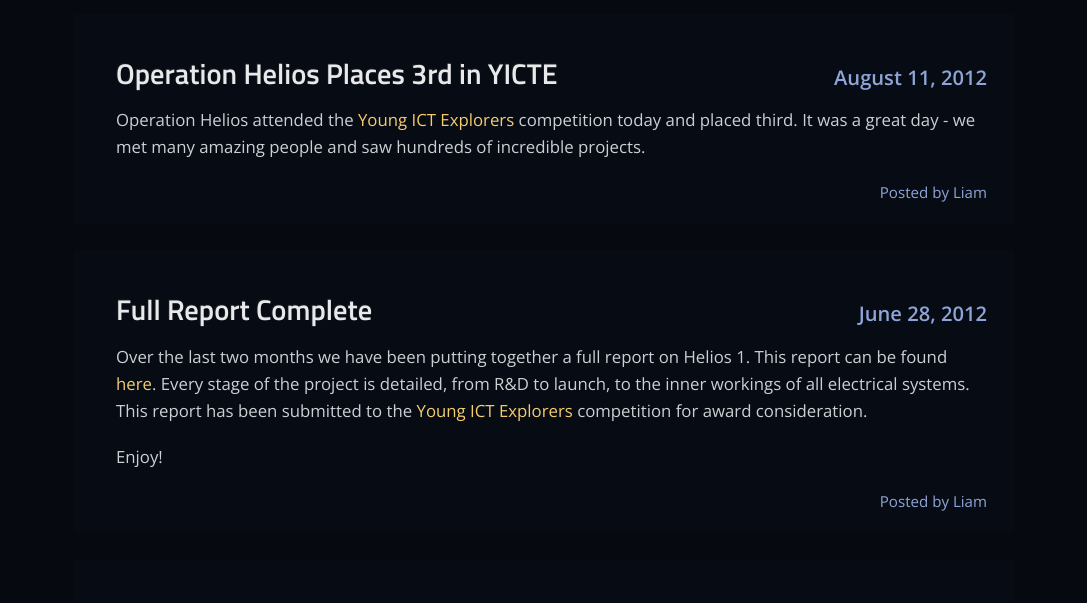
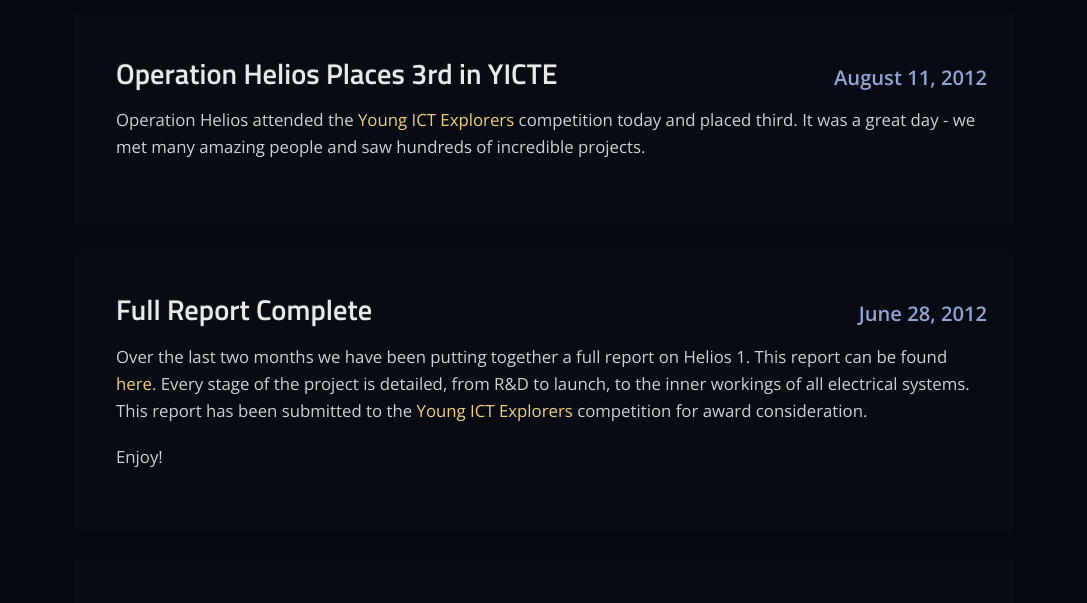
Before and after one commit to Operation-Helios/Operation-Helios.github.io, a plain HTML site: page helios1.html in a window 1280 px wide. Shown: the part 171-774 px from the top of the page, without its empty margins (96-1183 px from the left). Drawn offline with nearby package versions, Linux system fonts and the light colour scheme.

Commit message:
uploaded Helios 1 report, fixed broken link for report, removed post authorship indicators

```diff
--- a/helios1.html
+++ b/helios1.html
@@ -23,13 +23,12 @@
 			</div>
 			<div id='content'>
 				<div class='bigtitle'>Helios 1</div>
-				<div class='info'>The full report for Helios 1 can be found <a href='https://docs.google.com/file/d/0ByAdwdHx3igENEVpRkFrYXkzbFU/edit' target='_blank'>here</a>.</div>
+				<div class='info'>The full report for Helios 1 can be found <a href='helios_pub_LMK&amp;RMM.pdf' target='_blank'>here</a>.</div>
 				<div class='post'>
 					<a class='anchor' id='11082012-operation-helios-places-third'></a>
 					<div class='date'>August 11, 2012</div>
 					<a href='#11082012-operation-helios-places-third' class='title'>Operation Helios Places 3rd in YICTE</a>
 					<p>Operation Helios attended the <a href='http://www.youngictexplorers.net.au/cms/' target='_blank'>Young ICT Explorers</a> competition today and placed third. It was a great day - we met many amazing people and saw hundreds of incredible projects.</p>
-					<div class='author'>Posted by Liam</div>
 					<div class='comments-button'>&nbsp;</div>
 				</div>
 				<div class='post'>
@@ -38,7 +37,6 @@
 					<a href='#28062012-full-report-complete' class='title'>Full Report Complete</a>
 					<p>Over the last two months we have been putting together a full report on Helios 1. This report can be found <a href='https://docs.google.com/file/d/0ByAdwdHx3igENEVpRkFrYXkzbFU/edit' target='_blank'>here</a>. Every stage of the project is detailed, from R&amp;D to launch, to the inner workings of all electrical systems. This report has been submitted to the <a href='http://www.youngictexplorers.net.au/cms/' target='_blank'>Young ICT Explorers</a> competition for award consideration.</p>
 					<p>Enjoy!</p>
-					<div class='author'>Posted by Liam</div>
 					<div class='comments-button'>&nbsp;</div>
 				</div>
 				<div class='post'>
@@ -49,7 +47,6 @@
 					<div class='video-container'><iframe src='//www.youtube-nocookie.com/embed/x4VA5gpIqf4' frameborder='0' allowfullscreen></iframe></div>
 					<p>Raw footage (you may want to mute your speakers):</p>
 					<div class='video-container'><iframe src='//www.youtube-nocookie.com/embed/oOobYrTyzz0' frameborder='0' allowfullscreen></iframe></div>
-					<div class='author'>Posted by Liam</div>
 					<div class='comments-button'>&nbsp;</div>
 				</div>
 				<div class='post'>
@@ -62,7 +59,6 @@
 					<p><strong>Remote Emergency Cutdown</strong><br>With the help of Leon S we put together an Arduino based cutdown system for our capsule. When the system receives a specific series of DTMF tones it activates a piece of nichrome wire attached above the parachute. Using this system we can abort the mission at any time if necessary.</p>
 					<p><strong>A small LIPD for RDF</strong><br>We have also included a small LIPD radio transmitter (Low Interference Potential Device) in the capsule which will be our last resort for tracking the location of the capsule. The LIPD constantly transmits a low power signal which we could locate the source of using radio direction finding.</p>
 					<p>We are aiming to launch this Easter from the Tamworth area, stay tuned for more updates.</p>
-					<div class='author'>Posted by Liam</div>
 					<div class='comments-button'>&nbsp;</div>
 				</div>
 				<div class='post'>
@@ -70,7 +66,6 @@
 					<div class='date'>September 4, 2011</div>
 					<a href='#04092011-rundraising' class='title'>Fundraising</a>
 					<p>We are going to be raffling 10 kg of chocolate at school in order to raise money to fund the massive expenses. The raffle will commence in early October and tickets will only be available to members of our school. This is so that the draw can be made in front of the school with all the possible winners present. Looking at the massive chocolate bar which sits beside us, we are already envious of the future winner.</p>
-					<div class='author'>Posted by Liam</div>
 					<div class='comments-button'>&nbsp;</div>
 				</div>
 				<div class='post'>
@@ -78,7 +73,6 @@
 					<div class='date'>March 27, 2011</div>
 					<a href='#27032011-dv-camera-mods' class='title'>DV Camera Mods</a>
 					<p>We discovered some issues with the cameras we were planning on using for the launch: they stop recording after 30 minutes and run out of battery power very quickly. In terms of the battery issue we were planning on supplying power via an external battery connected to the cameras’ USB port. Unfortunately, the camera does not record when power is supplied via USB. We opened the camera and found that we can easily change the battery of the camera out with a higher capacity battery bank.  In terms of the software limited record time, we are going to solder a transistor to the record button so that we can use an Arduino to stop and restart recording automatically.</p>
-					<div class='author'>Posted by Liam</div>
 					<div class='comments-button'>&nbsp;</div>
 				</div>
 				<div class='post'>
@@ -86,7 +80,6 @@
 					<div class='date'>March 13, 2011</div>
 					<a href='#13032011-cameras' class='title'>Cameras</a>
 					<p>The cameras arrived couple of days ago and they are working very well. We have completed some tests in daylight and the video quality is superb, especially once an adaptive deshaking filter has been applied though VirtualDub. Although the actual video quality is good, the build quality is questionable, and we do have some worries about the cameras failing at altitude under the tough conditions.</p>
-					<div class='author'>Posted by Liam</div>
 					<div class='comments-button'>&nbsp;</div>
 				</div>
 				<div class='post'>
@@ -95,7 +88,6 @@
 					<a href='#17022011-capsule-assembly-and-purchases' class='title'>Capsule Assembly and Purchases</a>
 					<p>We assembled a prototype capsule today out of two foam boxes and a can of expandable foam. There are some concerns around its weight. We may have to explore other options.</o>
 					<p>We have also purchased some items for Helios, including a sports camera, a portable USB power supply and a mini SD card.</p>
-					<div class='author'>Posted by Liam</div>
 					<div class='comments-button'>&nbsp;</div>
 				</div>
 				<div class='post'>
@@ -103,7 +95,6 @@
 					<div class='date'>February 14, 2011</div>
 					<a href='#14022011-amanda-mackinnell' class='title'>Amanda MacKinnell</a>
 					<p>Just a quick shout-out to Amanda MacKinnell of Heaton-Miller Safety Systems for the amazing help she has given us over the past few months. We have talked to Amanda about the feasibility of using devices designed for marine rescue as a tracking device for Helios. Her industry insight has been invaluable. Thanks Amanda!</p>
-					<div class='author'>Posted by Liam</div>
 					<div class='comments-button'>&nbsp;</div>
 				</div>
 				<div class='post'>
@@ -111,7 +102,6 @@
 					<div class='date'>February 13, 2011</div>
 					<a href='#13022011-aprs-and-vk4ba' class='title'>APRS and VK4BA</a>
 					<p>After much research we decided that the ISM band would not be a feasible option of APRS transmission. Instead, we are thinking that Amateur Radio may be the way to go. We have sent an email to a local radio club (VK4BA) and hope to meet with them to discuss this option in the near future.</p>
-					<div class='author'>Posted by Liam</div>
 					<div class='comments-button'>&nbsp;</div>
 				</div>
 				<div class='post'>
@@ -120,7 +110,6 @@
 					<a href='#09022011-aprs-and-the-ism-band' class='title'>APRS and the ISM Band</a>
 					<p>We are looking at using an APRS based tracking system to aid in the recovery of our capsule, perhaps a FoxTrak connected to a Lassen IQ and some kind of radio transmitter. The awesome Whirlpool user <a href='http://forums.whirlpool.net.au/user/56065' target='_blank'>trash</a> has been very helpful in answering our questions around such a system.</p>
 					<p>The most troubling part seems to be the radio transmitter. We don’t have Amateur Radio licences so we can’t use the standard ham transmitters. We were considering CB radio but there seems to be some doubt around legality. Perhaps we could use the licence free ISM band. The main concern there however is that ISM transmitters have very limited power output, and considering the long range, this may present a significant issue.</p>
-					<div class='author'>Posted by Liam</div>
 					<div class='comments-button'>&nbsp;</div>
 				</div>
 				<div class='post'>
@@ -129,7 +118,6 @@
 					<a href='#03022011-project-horus-and-donations' class='title'>Project Horus and Donations!</a>
 					<p>Terry over at Project Horus has kindly offered to lend us a SPOT Personal Tracker with a full plan for the first launch. This means that we will be able to reduce our overall costs. Thanks Terry!</p>
 					<p>We also must thank Simon Kelly, Fiora Miceli and Marie Kelly who made donations of $150, $30 and $50 respectively.</p>
-					<div class='author'>Posted by Liam</div>
 					<div class='comments-button'>&nbsp;</div>
 				</div>
 				<div class='post'>
@@ -138,7 +126,6 @@
 					<a href='#01022011-funding' class='title'>Funding!</a>
 					<p>We are now starting to bring in some more money for our project. We have received $105 of donations, $30 from Rosa Bonfiglio,  $25 from Ralph Alcock of <a href='http://www.ralphsgarage.com.au/' target='_blank'>Ralph’s Garage</a> and $50 from Clare Tilbury and Tracey Smith. Thank you very much! In addition, Liam has been able to raise $40 by repairing computers and has been offered a part time job helping out in a local shop. It looks like we are on track to be able to fund our project.</p>
 					<p>Furthermore, our school newspaper is going to write an article about our project. This is exciting and will hopefully generate further publicity, and by extension, donations.</p>
-					<div class='author'>Posted by Liam</div>
 					<div class='comments-button'>&nbsp;</div>
 				</div>
 				<div class='post'>
@@ -146,7 +133,6 @@
 					<div class='date'>January 22, 2011</div>
 					<a href='#22012011-corporate-sponsors-and-helium' class='title'>Corporate Sponsors and Helium</a>
 					<p>We have been getting quotes on the cost of Helium. Seems quite expensive, for 13 year olds with no income, that is! We are currently writing up a pitch which we will be mail dropping to local businesses with the intention of gaining sponsorship.</p>
-					<div class='author'>Posted by Liam</div>
 					<div class='comments-button'>&nbsp;</div>
 				</div>
 				<div class='post'>
@@ -155,7 +141,6 @@
 					<a href='#21012011-and-so-it-begins' class='title'>And So It Begins!</a>
 					<p>The team had its first real meeting today. After discussions with Terry of <a href='http://projecthorus.org/' target='_blank'>Project Horus</a>, we felt confident to progress in the planning of our project. We put together a rough list of materials and continued to research the technical challenges of our project.</p>
 					<p>We went on to estimate the total cost of the project. Taking into account a 600 gram Kaymont Balloon, a low cost action sports camera, helium, and a SPOT Personal Tracker with a basic plan and tracking service, we estimate a cost of approximately $500. We may have to engage in some fundraising...</p>
-					<div class='author'>Posted by Liam</div>
 					<div class='comments-button'>&nbsp;</div>
 				</div>
 				<div id='footer'>
```
Also changed, not shown: 1 other file.
